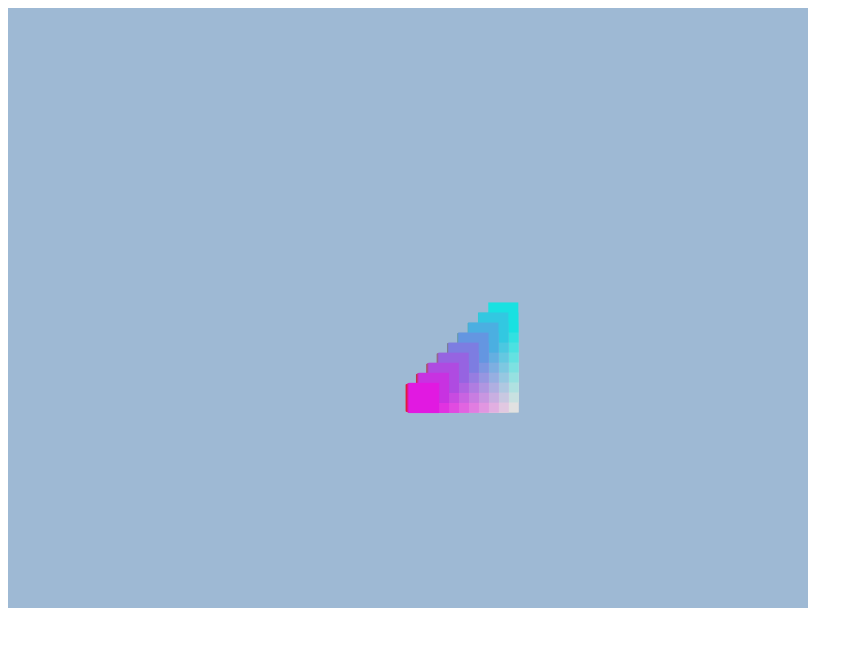
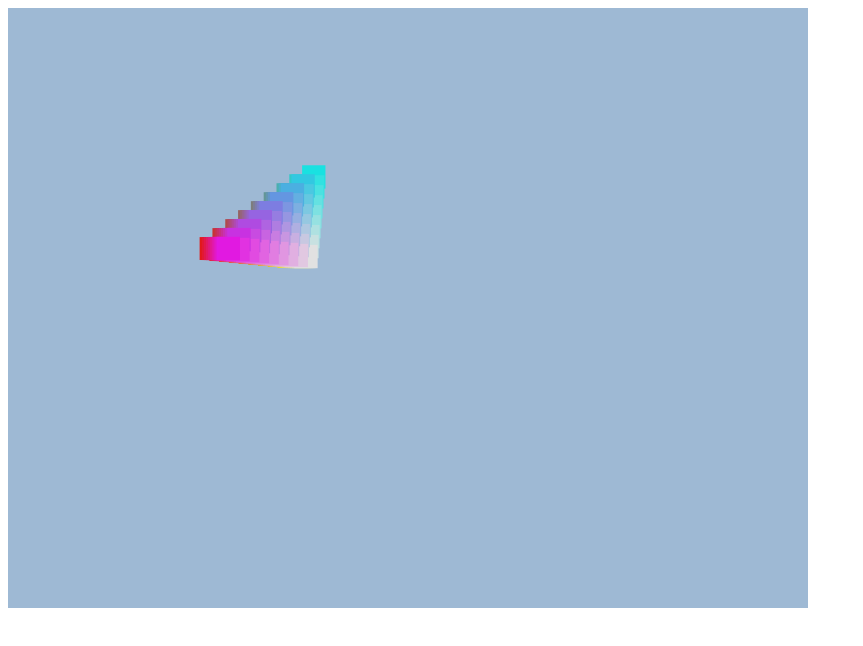
Before and after one commit to KevinHelfrich/voxeng, a plain HTML site: page index.html in a window 1280 px wide. Shown: the whole page, without its empty margins (0-863 px from the left). Drawn offline with Linux system fonts and the light colour scheme.

Commit message:
added better camera logic

```diff
--- a/index.html
+++ b/index.html
@@ -11,8 +11,14 @@
         <canvas id="myCanvas" width="800" height="600"></canvas>
           <script>
             var size = 10;
-            var backPlane = 100;
-            var frontPlane = 10;
+            var backPlane = 400;
+            var frontPlane = 100;
+
+            var nearRatio = 1;
+            var farRatio = 0.25;
+
+            var scaleFactor = (nearRatio - farRatio)/(frontPlane - backPlane);
+            var additive = nearRatio - (scaleFactor*frontPlane);
 
             var d = (new Date()).getTime();
             var cycles = 0;
@@ -24,6 +30,9 @@
                         points.push({x:x,y:y,z:z,color: '#' + (z*25).toString(16) + (x*25).toString(16) + (y*25).toString(16)});
                     }
                 }
+            }
+            for(var i =0;i < points.length; i++){
+                rotateY(points[i],-0.1);
             }
             var c=document.getElementById("myCanvas");
             var ctx=c.getContext("2d");
@@ -41,15 +50,16 @@
                 });
                 for(var i = 0; i< points.length; i++){
                     var point = points[i];
-                    var x = point.x + 40;
-                    var y = point.y + 25;
-                    var z = point.z + 30;
+                    var x = point.x + 20;
+                    var y = point.y + 150;
+                    var z = point.z + 15;
                     if(y<frontPlane||y>backPlane){
                         //console.log(x + ' ' + y + ' ' + z);
                         continue;
                     }
                     ctx.fillStyle = point.color;
-                    var dist = (backPlane-y)/backPlane;
+                    var dist = scaleFactor*y + additive;
+                    //var dist = y/10;
                     var thisSize = size/dist;
                     ctx.fillRect((x*size)-thisSize,(z*size)-thisSize,2*thisSize,2*thisSize);
                 }
@@ -58,7 +68,7 @@
             function update(){
                 for(var i =0;i < points.length; i++){
                     rotateZ(points[i],0.1);
-                    rotateY(points[i],-0.01);
+                    //rotateY(points[i],-0.01);
                 }
                 render();
 
```
